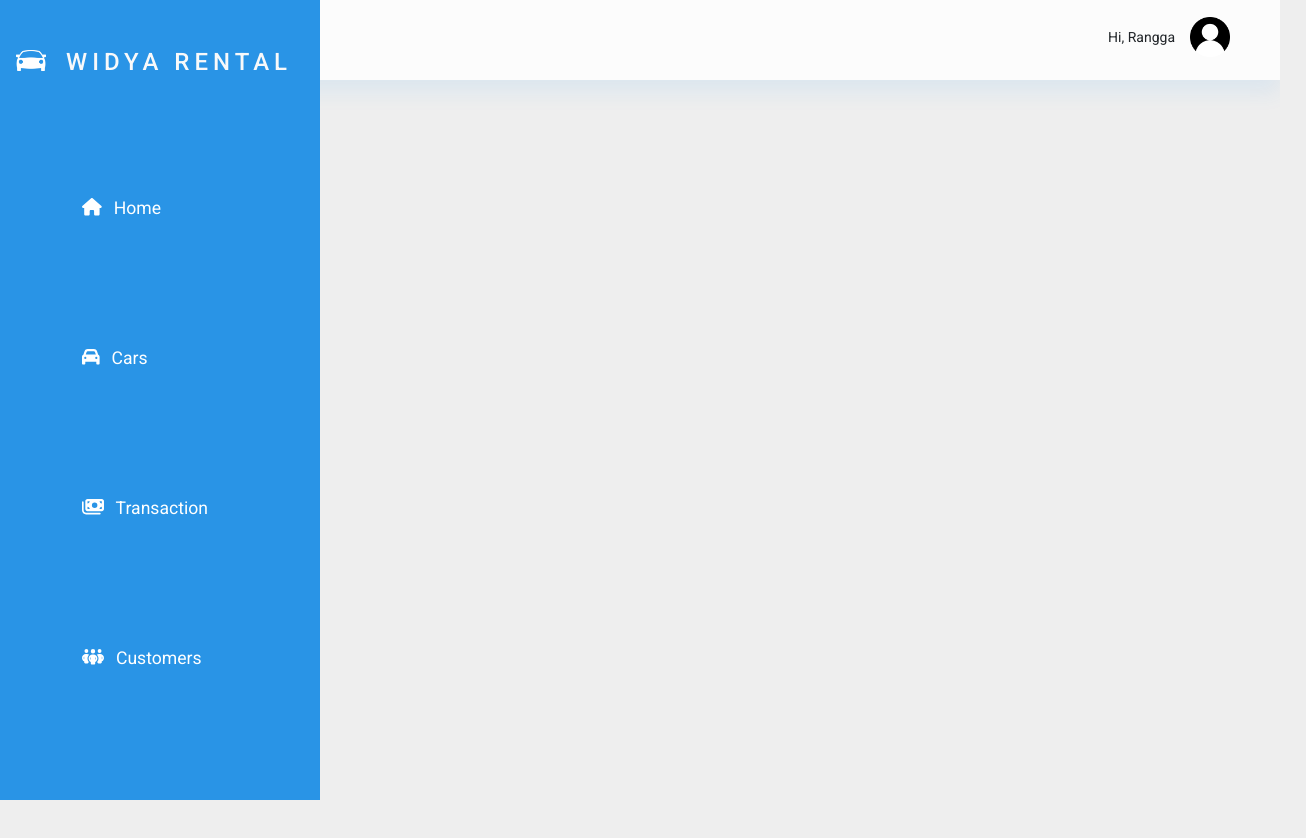
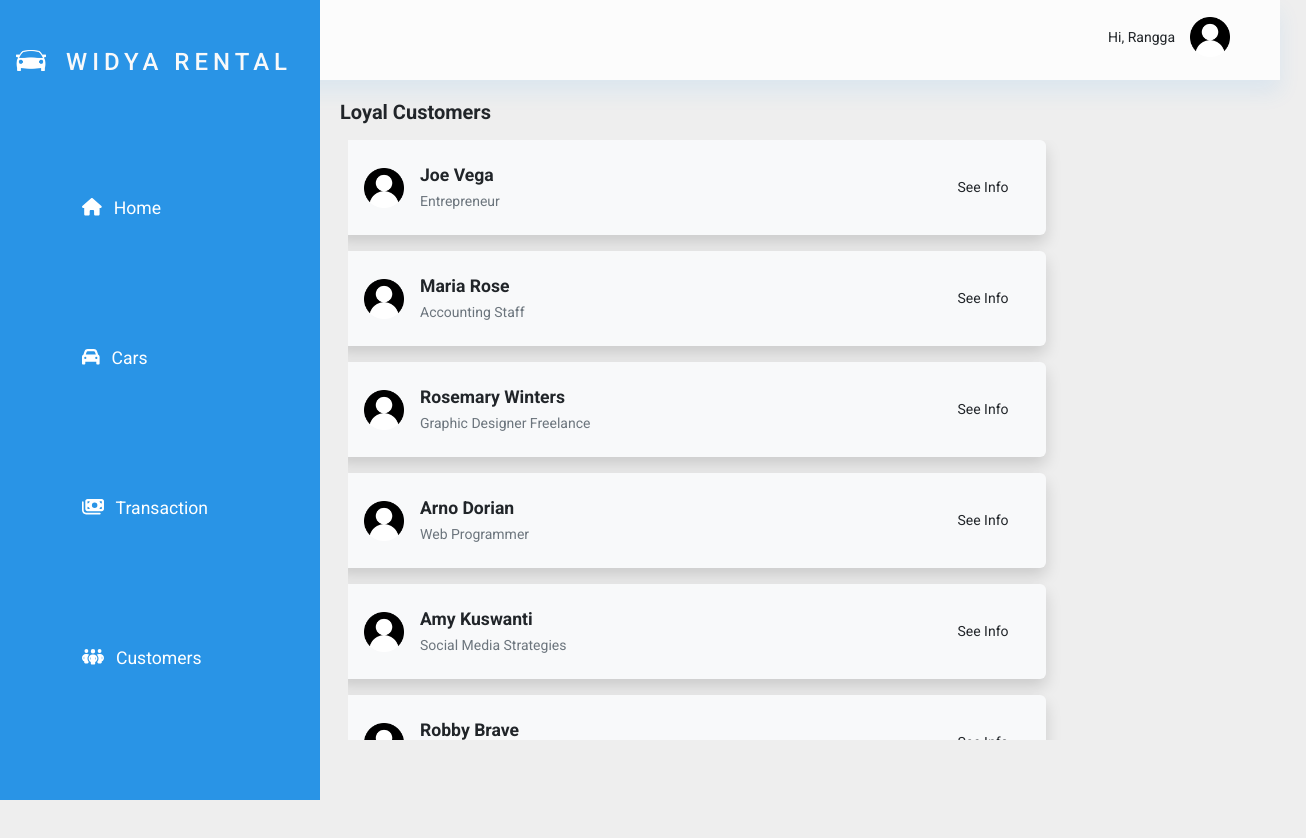
Before and after one commit to WidyaX1900/dashboard-ui, a Vue app: page / in a window 1280 px wide. Both pictures are taken after a click on the item "Customers". Shown: the top 838 px of the page, 1306 px wide, since content can reach past the window. Before the commit the page ends 800 px from the top, so only its background shows below. Built offline with nearby package versions, Linux system fonts and the light colour scheme.

Commit message:
Make a Customer page component

```diff
--- a/src/FrontPage.vue
+++ b/src/FrontPage.vue
@@ -16,6 +16,7 @@ body {
     <HomePage v-if="page == ''" />
     <CarPage v-else-if="page == 'cars'" />
     <TransactionsPage v-else-if="page == 'transactions'" />
+    <LoyalCustomers v-else-if="page == 'customers'" />
   </div>
 </template>
 
@@ -25,6 +26,7 @@ import NavBar from "./components/NavBar.vue";
 import HomePage from "./components/HomePage.vue";
 import CarPage from "./components/CarPage.vue";
 import TransactionsPage from "./components/TransactionsPage.vue";
+import LoyalCustomers from "./components/LoyalCustomers.vue";
 
 export default {
   name: "App",
@@ -34,6 +36,7 @@ export default {
     HomePage,
     CarPage,
     TransactionsPage,
+    LoyalCustomers
   },
 
   data() {
--- /dev/null
+++ b/src/components/LoyalCustomers.vue
@@ -0,0 +1,88 @@
+<style>
+.btn-blue {
+    background: rgb(41, 148, 230);
+    transition: background-color .3s;
+    color: white;
+}
+
+.btn-blue:hover {
+    background: rgb(36, 123, 190);
+    color: white;
+}
+
+.customer-name {
+    font-size: 1.1rem;
+}
+
+.customer-list {
+    height: 75vh;
+    overflow-y: auto;
+}
+</style>
+
+<template>
+  <div class="col-9 page-container">
+    <h5 class="fw-bold">Loyal Customers</h5>
+    <div class="mt-3 ms-2 customer-list">
+        <div
+        class="col-9 row bg-light shadow p-3 rounded mb-3"
+        v-for="customer in customers"
+        :key="customer.id"
+        >
+            <div class="col-6 d-flex align-items-center">
+                <img src="../assets/img/user.png" alt="profile-picture" width="40px" class="me-3">
+                <div>
+                    <strong class="customer-name">{{ customer.name }}</strong>
+                    <br>
+                    <small class="text-secondary">{{ customer.job }}</small>
+                </div>
+            </div>
+            <div class="col-6 text-end my-3">
+                <a href="#" class="btn btn-sm btn-blue">See Info</a>
+            </div>
+        </div>
+    </div>
+  </div>
+</template>
+
+<script>
+const customers = [
+    {
+        id: 1,
+        name: "Joe Vega",
+        job: "Entrepreneur"
+    },
+    {
+        id: 2,
+        name: "Maria Rose",
+        job: "Accounting Staff"
+    },
+    {
+        id: 3,
+        name: "Rosemary Winters",
+        job: "Graphic Designer Freelance"
+    },
+    {
+        id: 4,
+        name: "Arno Dorian",
+        job: "Web Programmer"
+    },
+    {
+        id: 5,
+        name: "Amy Kuswanti",
+        job: "Social Media Strategies"
+    },
+    {
+        id: 6,
+        name: "Robby Brave",
+        job: "Wordpress Developer"
+    },
+];
+export default {
+    data() {
+        return {
+            customers,
+        }
+    },
+}
+</script>
--- a/src/components/TransactionsPage.vue
+++ b/src/components/TransactionsPage.vue
@@ -2,7 +2,7 @@
 
 <template>
   <div class="col-9 page-container">
-    <h5>Transactions</h5>
+    <h5 class="fw-bold">Transactions</h5>
     <div class="ms-2 transaction-container">
       <div class="col-11 bg-light p-3 rounded shadow mb-3">
         <table class="transactions-list">
```
